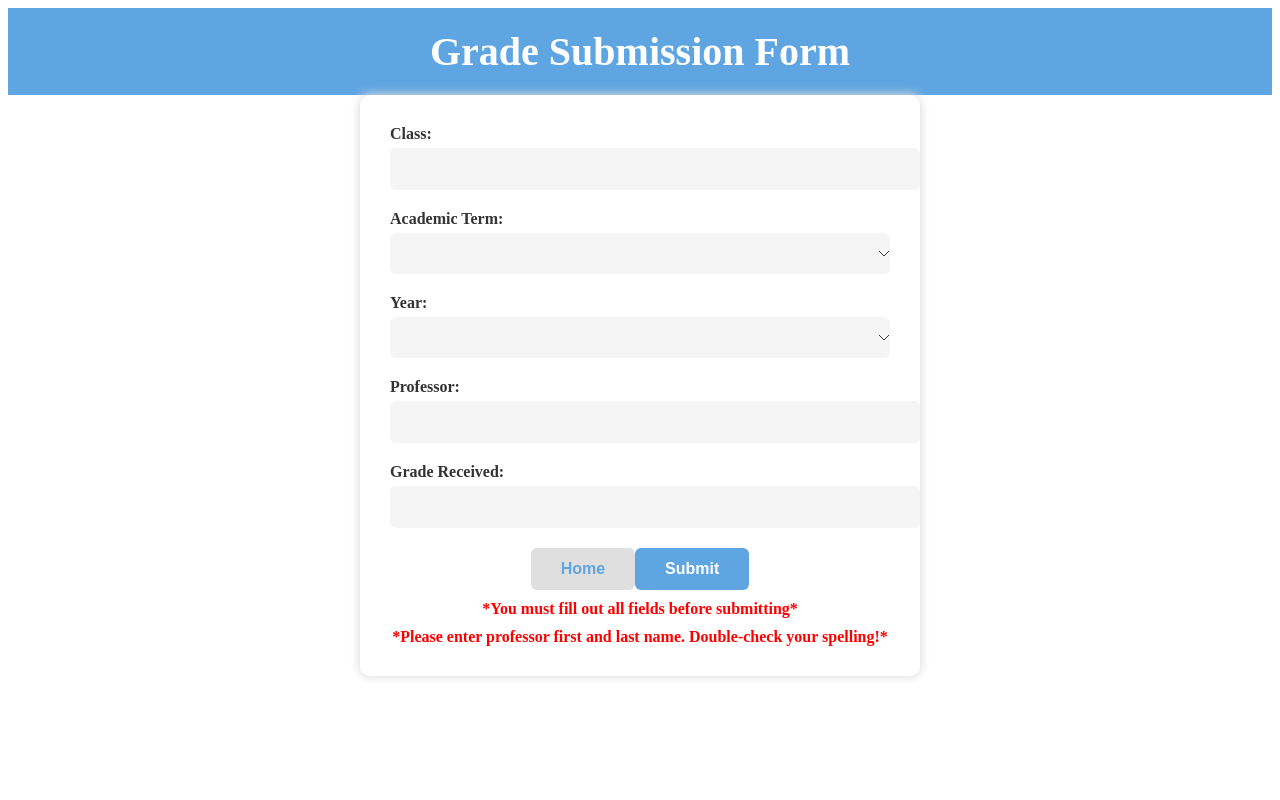
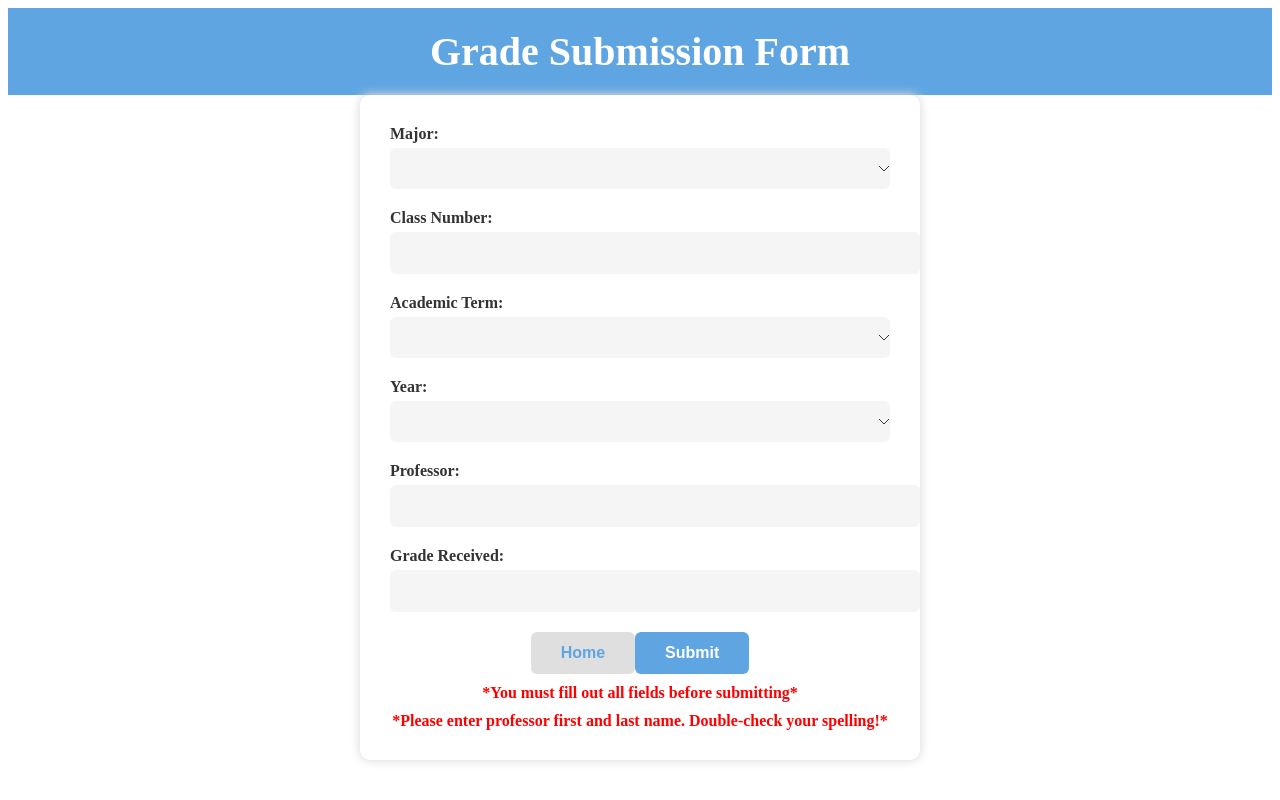
Before and after one commit to comp426-2023-spring/RamVision, an Angular app in the folder RamVision/: page /submissionform in a window 1280 px wide. Built offline with nearby package versions, Linux system fonts and the light colour scheme.

Commit message:
updated submission form

```diff
--- a/RamVision/src/app/home/home.component.ts
+++ b/RamVision/src/app/home/home.component.ts
@@ -78,7 +78,7 @@ export class HomeComponent implements OnInit {
     console.log(year)
     // TODO: make a GET request to query database and populate the dropdowns with the correct classes
     // for a given major, and term
-    const url = `https://ramvision-ecaa0-default-rtdb.firebaseio.com/`
+    const url = `https://ramvision-ecaa0-default-rtdb.firebaseio.com/${this.searchForm.get('term')}/${this.classes}.json`
     //NOTE: Getting a CORS error here trying to make the request to the database, will fix
     var temp = this.http.get(url).subscribe(
 	    res => {
--- a/RamVision/src/app/submissionform/submissionform.component.html
+++ b/RamVision/src/app/submissionform/submissionform.component.html
@@ -4,7 +4,13 @@
 
 <form (ngSubmit)="onSubmit(); submissionForm.reset()" #submissionForm="ngForm">
     <div class="form-group">
-      <label for="class">Class:</label>
+      <label for="major">Major:</label>
+      <select class="form-control" id="major" name="major" required [(ngModel)]="formData.major">
+        <option *ngFor="let major of majors" [value]="major">{{ major }}</option>
+      </select>
+    </div>
+    <div class="form-group">
+      <label for="class">Class Number:</label>
       <input type="text" class="form-control" id="class" name="class" required [(ngModel)]="formData.class">
     </div>
     <div class="form-group">
--- a/RamVision/src/app/submissionform/submissionform.component.ts
+++ b/RamVision/src/app/submissionform/submissionform.component.ts
@@ -8,8 +8,10 @@ import { Observable } from 'rxjs';
   styleUrls: ['./submissionform.component.css']
 })
 export class SubmissionFormComponent {
+  majors =  ['AERO', 'AAAD', 'AMST', 'ANTH', 'APPL', 'ARAB', 'ARCH', 'ARMY', 'ARTH', 'ASIA', 'ASTR', 'BIOC', 'BCB', 'BBSP', 'BIOL', 'BMME', 'BIOS', 'BCS', 'BUSI', 'CHIP', 'CATA', 'CBIO', 'CBPH', 'CBMC', 'CHEM', 'CHER', 'CHWA', 'CHIN', 'PLAN', 'CLAR', 'CLAS', 'CLSC', 'CRMH', 'COMM', 'CMPL', 'COMP', 'EURO', 'CZCH', 'DENG', 'DHYG', 'DHED', 'DRAM', 'DTCH', 'ECON', 'EDUC', 'ENDO', 'ENGL', 'ENEC', 'ENVR', 'EPID', 'EXSS', 'EDMX', 'SPCL', 'DPET', 'FOLK', 'FREN', 'GNET', 'GEOG', 'GEOL', 'GERM', 'GSLL', 'GLBL', 'GOVT', 'GRAD', 'GREK', 'HBEH', 'HPM', 'HEBR', 'HNUR', 'HIST', 'HUNG', 'INLS', 'IDST', 'ITAL', 'JAPN', 'JWST', 'SWAH', 'KOR', 'LTAM', 'LATN', 'LFIT', 'LGLA', 'LING', 'MACD', 'MNGT', 'MASC', 'MTSC', 'MHCH', 'MATH', 'MEJO', 'MCRO', 'MUSC', 'NAVS', 'NBIO', 'NSCI', 'NURS', 'NUTR', 'OCSC', 'OCCT', 'OPER', 'ORPA', 'ORAD', 'ORTH', 'PATH', 'PWAD', 'PEDO', 'PERI', 'PRSN', 'PHRS', 'DPMP', 'PHCO', 'NON-DEPARTMENTAL', 'PHCY', 'DPOP', 'DPPE', 'PHIL', 'PHYA', 'PHYS', 'PHYI', 'PLSH', 'POLI', 'PORT', 'PACE', 'PROS', 'PSYC', 'PUBA', 'PUBH', 'PLCY', 'RADI', 'RECR', 'RELI', 'ROML', 'RUSS', 'SPHG', 'SLAV', 'SOWO', 'SOCI', 'SPAN', 'SPHS', 'STOR', 'ARTS', 'TOXC', 'TURK', 'UKRN', 'URES', 'VIET', 'WOLO', 'WGST', 'YORU', 'MAYA'];
   years = [2023, 2022, 2021, 2020, 2019, 2018]; // add years as needed
   formData = {
+    major: '',
     class: '',
     academicTerm: '',
     year: '',
@@ -30,14 +32,14 @@ export class SubmissionFormComponent {
       //academicTerm: this.formData.academicTerm,
       //year: this.formData.year,
       //professor: this.formData.professor,
-      gradeReceived: this.formData.gradeReceived
+      //gradeReceived: this.formData.gradeReceived
     };
 
     // For testing
     console.log(submissionData);
 
     // Building the URL from the JSON
-    const url = `https://ramvision-ecaa0-default-rtdb.firebaseio.com/${this.formData.year}/${this.formData.academicTerm}/${this.formData.class}/${this.formData.professor}.json`;
+    const url = `https://ramvision-ecaa0-default-rtdb.firebaseio.com/${this.formData.year}/${this.formData.academicTerm}/${this.formData.major}/${this.formData.class}/${this.formData.professor}.json`;
 
     // Make PUT call
     return this.http.put(url, submissionData);
```
